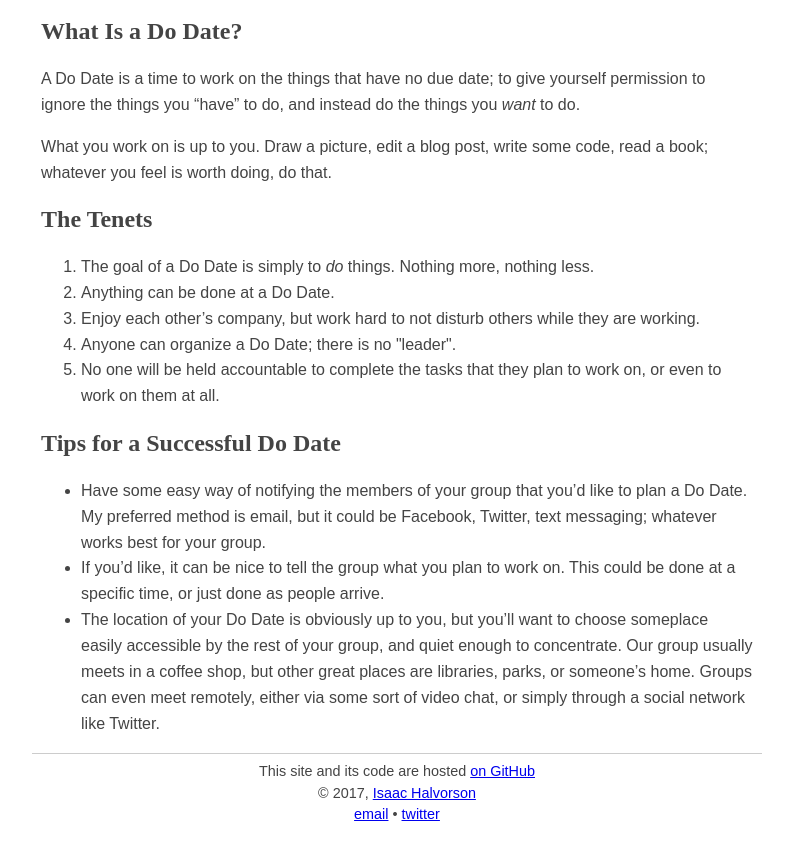
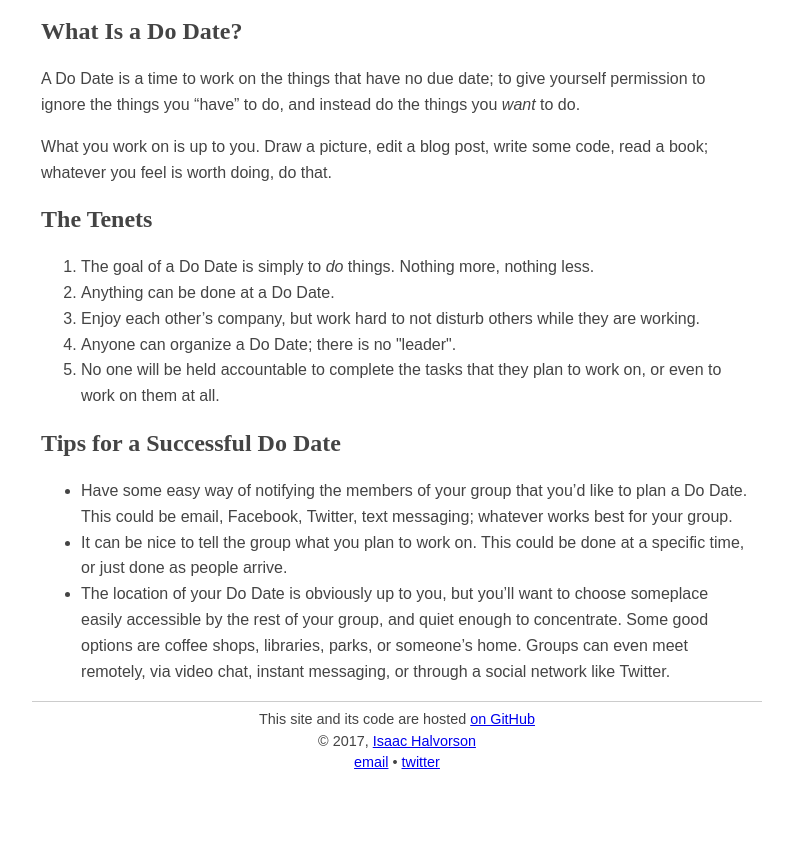
Before and after one commit to hisaac/do-date-manifesto, a plain HTML site: page index.html in a window 1280 px wide. Shown: the part 85-938 px from the top of the page, without its empty margins (243-1036 px from the left). After the commit the page ends 886 px from the top, so only its background shows below. Drawn offline with Linux system fonts and the light colour scheme.

Commit message:
Update language in the tips secion

```diff
--- a/index.html
+++ b/index.html
@@ -26,7 +26,8 @@
 		}
 
 		main {
-			margin: 0 auto;
+			margin-left: auto;
+			margin-right: auto;
 			max-width: 80ch;
 		}
 
@@ -101,13 +102,13 @@
 		<h2>Tips for a Successful Do Date</h2>
 		<ul>
 			<li>
-				Have some easy way of notifying the members of your group that you’d like to plan a Do Date. My preferred method is email, but it could be Facebook, Twitter, text messaging; whatever works best for your group.
+				Have some easy way of notifying the members of your group that you’d like to plan a Do Date. This could be email, Facebook, Twitter, text messaging; whatever works best for your group.
 			</li>
 			<li>
-				If you’d like, it can be nice to tell the group what you plan to work on. This could be done at a specific time, or just done as people arrive.
+				It can be nice to tell the group what you plan to work on. This could be done at a specific time, or just done as people arrive.
 			</li>
 			<li>
-				The location of your Do Date is obviously up to you, but you’ll want to choose someplace easily accessible by the rest of your group, and quiet enough to concentrate. Our group usually meets in a coffee shop, but other great places are libraries, parks, or someone’s home. Groups can even meet remotely, either via some sort of video chat, or simply through a social network like Twitter.
+				The location of your Do Date is obviously up to you, but you’ll want to choose someplace easily accessible by the rest of your group, and quiet enough to concentrate. Some good options are coffee shops, libraries, parks, or someone’s home. Groups can even meet remotely, via video chat, instant messaging, or through a social network like Twitter.
 			</li>
 		</ul>
 	</main>
```
